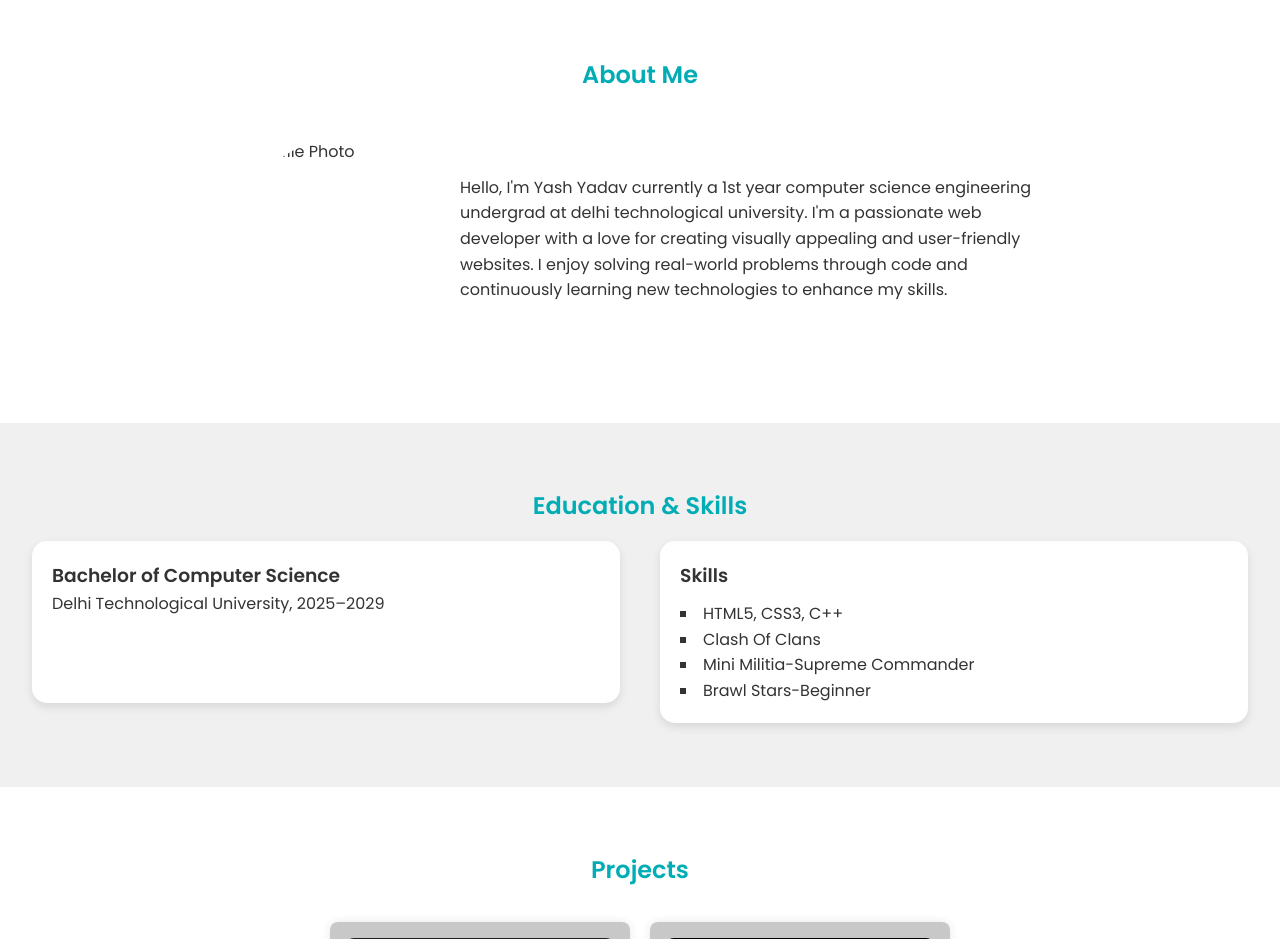
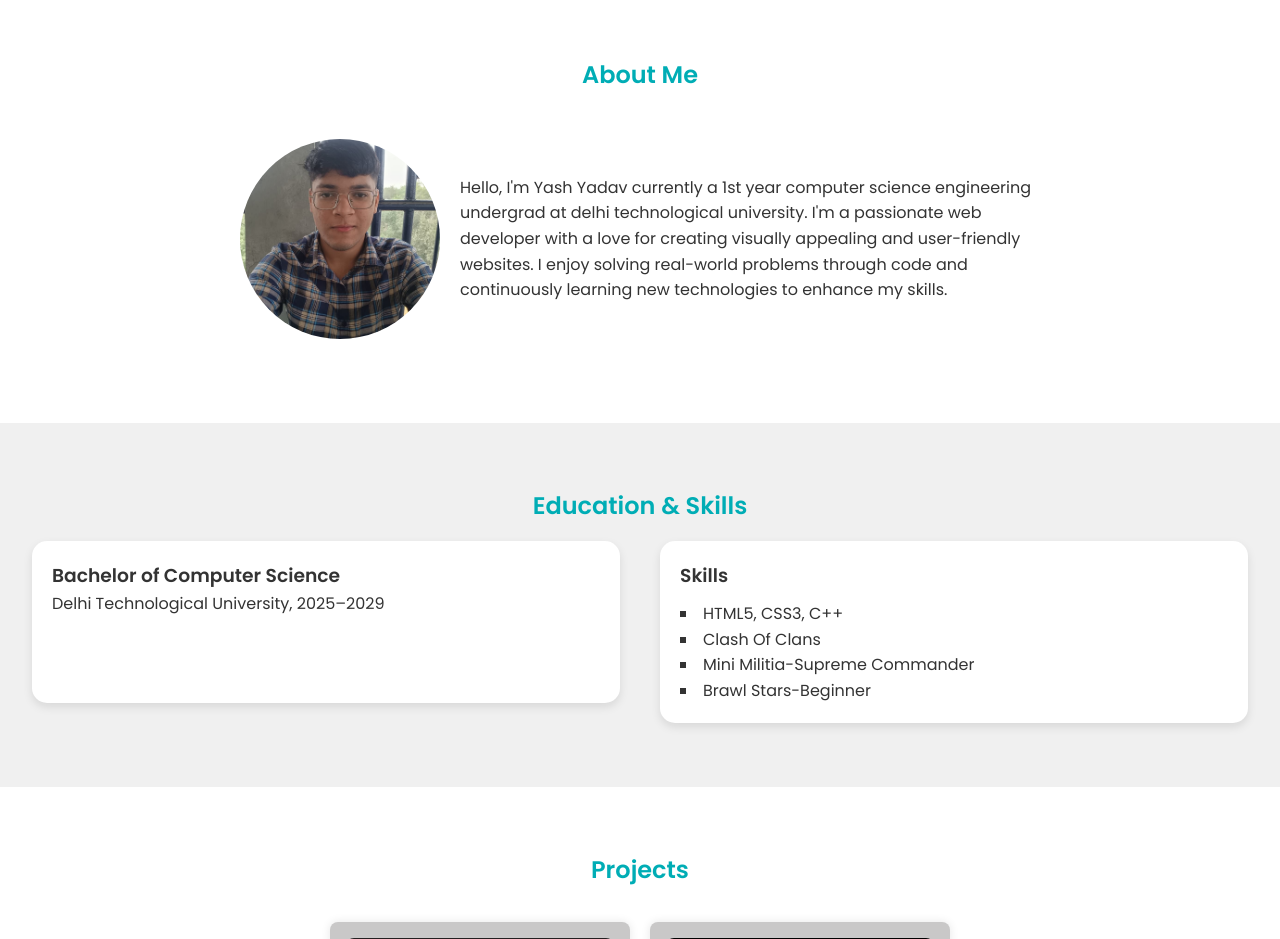
Before and after one commit to yash-jiggles/web-designing-project, a plain HTML site: page index.html in a window 1280 px wide. Shown: the part 880-1819 px from the top of the page. Drawn offline with Linux system fonts and the light colour scheme.

Commit message:
Update index.html

```diff
--- a/index.html
+++ b/index.html
@@ -39,7 +39,7 @@
   <section id="about" class="about-section">
     <h2>About Me</h2>
     <div class="about-content">
-      <img src="images/yashyadav.jpg" alt="Profile Photo" class="profile-img">
+      <img src="yashyadav.jpg" alt="Profile Photo" class="profile-img">
       <div class="about-text">
         <p>
          Hello, I'm Yash Yadav currently a 1st year computer science engineering undergrad at delhi technological university.
```
